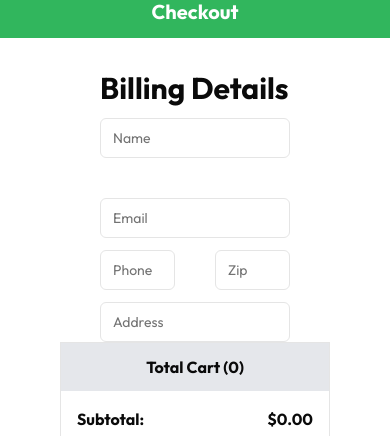
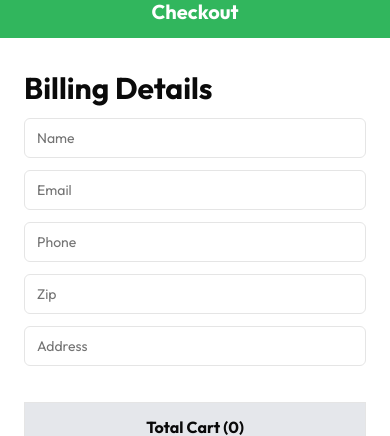
Before and after one commit to Shailendra99Web/Grocery-Store, a Next.js app: page /checkout in a window 390 px wide. Shown: the part 297-733 px from the top of the page. Built offline with nearby package versions, Linux system fonts and the light colour scheme; no server answers.

Commit message:
Updated payment components.

```diff
--- a/app/(routes)/checkout/page.jsx
+++ b/app/(routes)/checkout/page.jsx
@@ -161,14 +161,16 @@ const Checkout = () => {
     return (
         <div className=''>
             <h2 className='p-3 bg-primary text-xl font-bold text-center text-white'>Checkout</h2>
-            <div className='py-8 px-5 md:px-10 grid grid-cols-1 md:grid-cols-3'>
-                <div className='md:col-span-2 mx-20'>
+
+            <div className='py-8 px-2 sm:px-16 md:px-12 lg:px-32 xl:px-48 grid grid-rows-2 md:grid-cols-3 gap-4 lg:gap-16 xl:gap-8'>
+
+                <div className='md:col-span-2 mx-4 md:mx-0'>
                     <h2 className='font-bold text-3xl'>Billing Details</h2>
-                    <div className='grid md:grid-cols-2 gap-10 mt-3'>
+                    <div className='grid gap-3 lg:grid-cols-2 lg:gap-10 mt-3'>
                         <Input placeholder='Name' onChange={(e) => setUsername(e.target.value)} />
                         <Input placeholder='Email' onChange={(e) => setEmail(e.target.value)} />
                     </div>
-                    <div className='grid grid-cols-2 gap-10 mt-3'>
+                    <div className='grid gap-3 lg:grid-cols-2 lg:gap-10 mt-3'>
                         <Input placeholder='Phone' onChange={(e) => setPhone(e.target.value)} />
                         <Input placeholder='Zip' onChange={(e) => setZip(e.target.value)} />
                     </div>
@@ -176,7 +178,8 @@ const Checkout = () => {
                         <Input placeholder='Address' onChange={(e) => setAddress(e.target.value)} />
                     </div>
                 </div>
-                <div className='mx-10 border'>
+
+                <div className='mx-4 md:mx-0 border'>
                     <h2 className='p-3 bg-gray-200 font-bold text-center'>Total Cart ({totalCartItem})</h2>
                     <div className='p-4 flex flex-col gap-4'>
                         <h2 className='font-bold flex justify-between'>Subtotal: <span>${subTotal}</span></h2>
--- a/app/(routes)/payment-confirmation/page.jsx
+++ b/app/(routes)/payment-confirmation/page.jsx
@@ -84,7 +84,7 @@ const PaymentConfirmation = () => {
     }
 
     return (
-        <div className='my-7 mx-auto border w-1/2'>
+        <div className='my-7 mx-4 sm:mx-auto border sm:w-1/2 md:w-2/5'>
             <h2 className='p-3 bg-gray-200 font-bold text-center'>Total Cart ({cartItemList.length})</h2>
             <div className='p-4 flex flex-col gap-4'>
                 <h2 className='font-bold flex justify-between'>Subtotal: <span>${subTotal}</span></h2>
```
